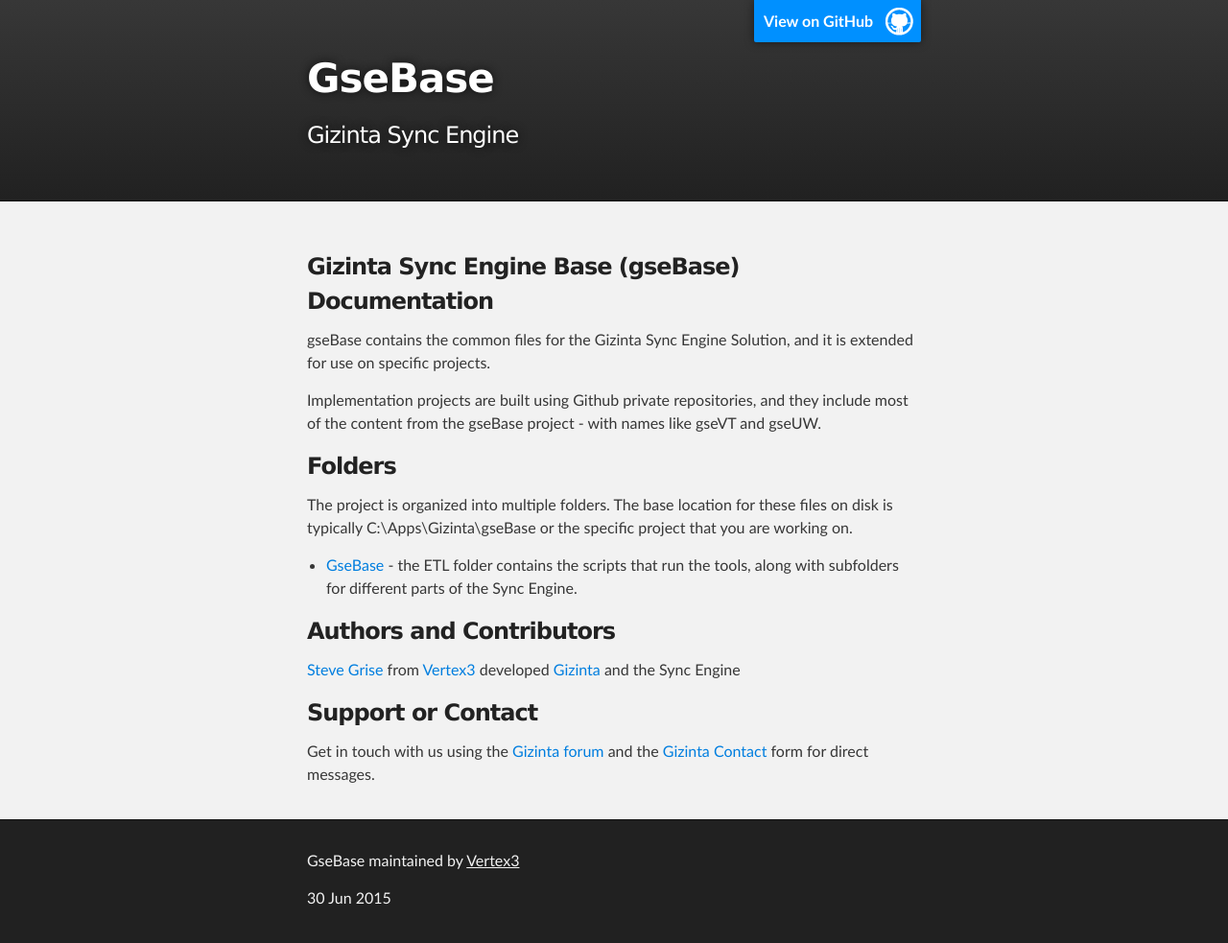
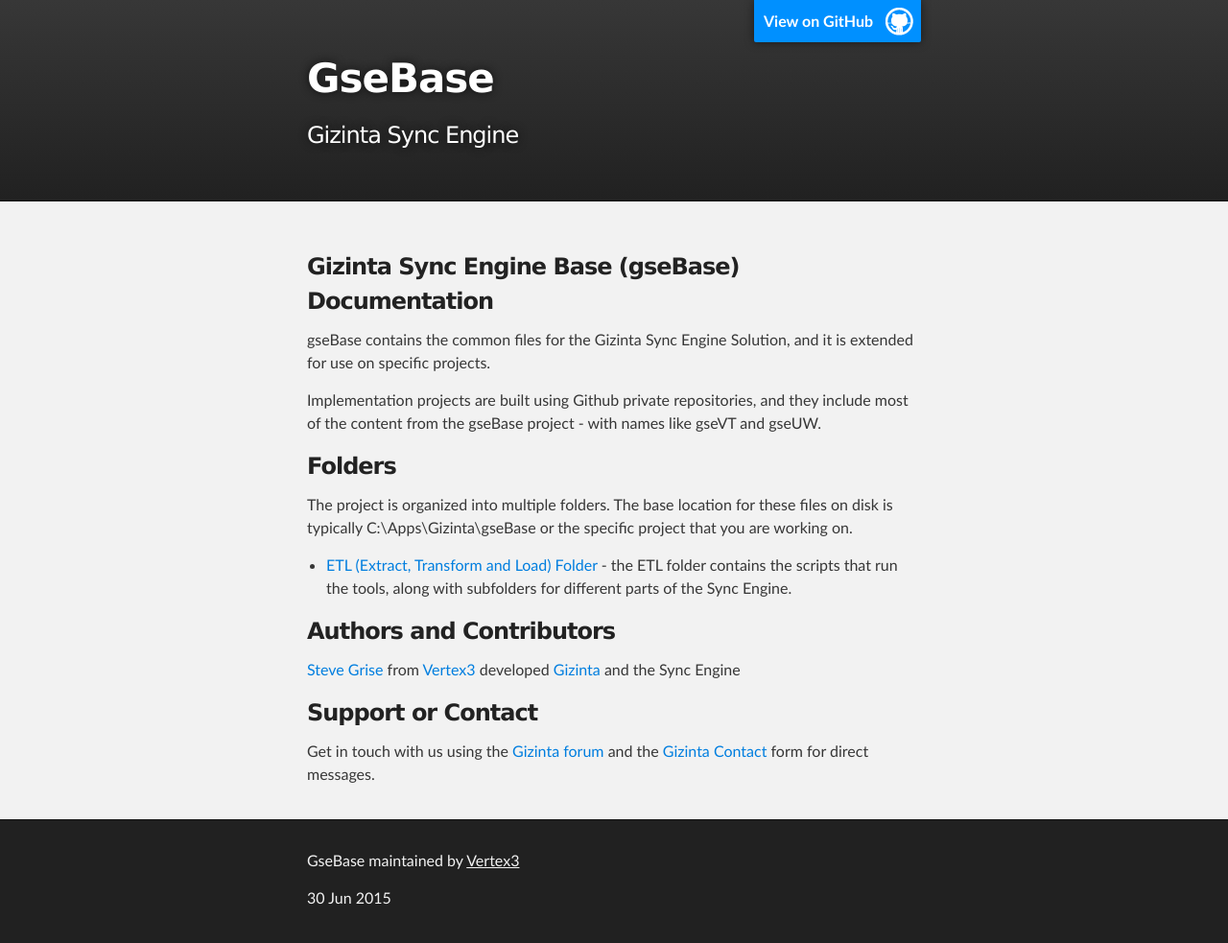
Before and after one commit to Vertex3/gseBase, a Jekyll site: the page built from index.html, in a window 1280 px wide. Shown: the whole page at 96% size. Built offline with Jekyll 4.4.1, drawn with Linux system fonts in a browser that asks for light colours.

Commit message:
link description

```diff
--- a/index.html
+++ b/index.html
@@ -24,7 +24,7 @@
   {% endif %}
   {% endfor %}
 -->
-  <li><a href="{{ site.url }}ETL/index.html">{{ page.title }}</a> - the ETL folder contains the scripts that run the tools, along with subfolders for different parts of the Sync Engine.</li>
+  <li><a href="{{ site.url }}ETL/index.html">ETL (Extract, Transform and Load) Folder</a> - the ETL folder contains the scripts that run the tools, along with subfolders for different parts of the Sync Engine.</li>
 </ul>
 <!--
 		<p><a href="ETL/index.html">ETL</a></p>
```
